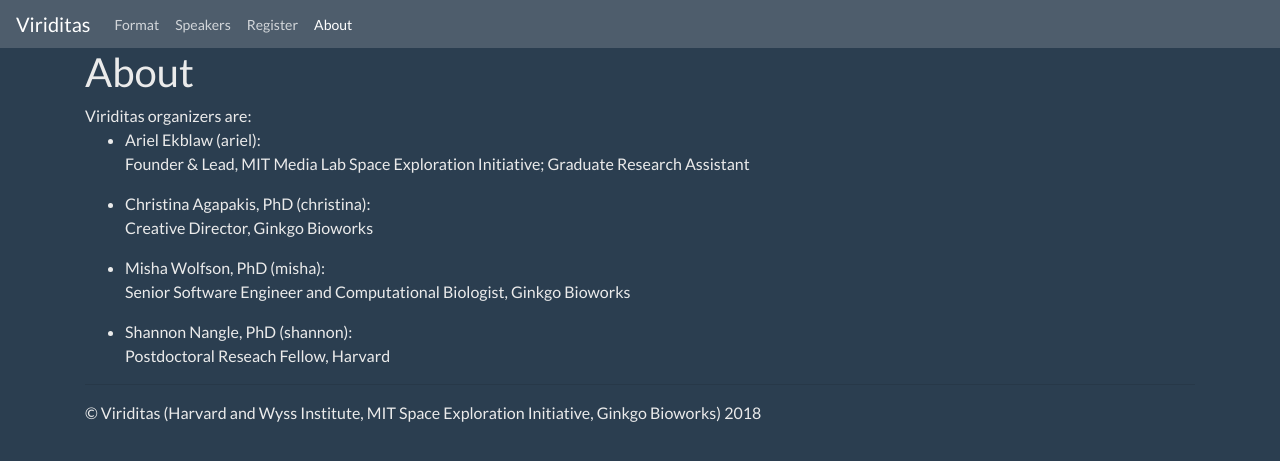
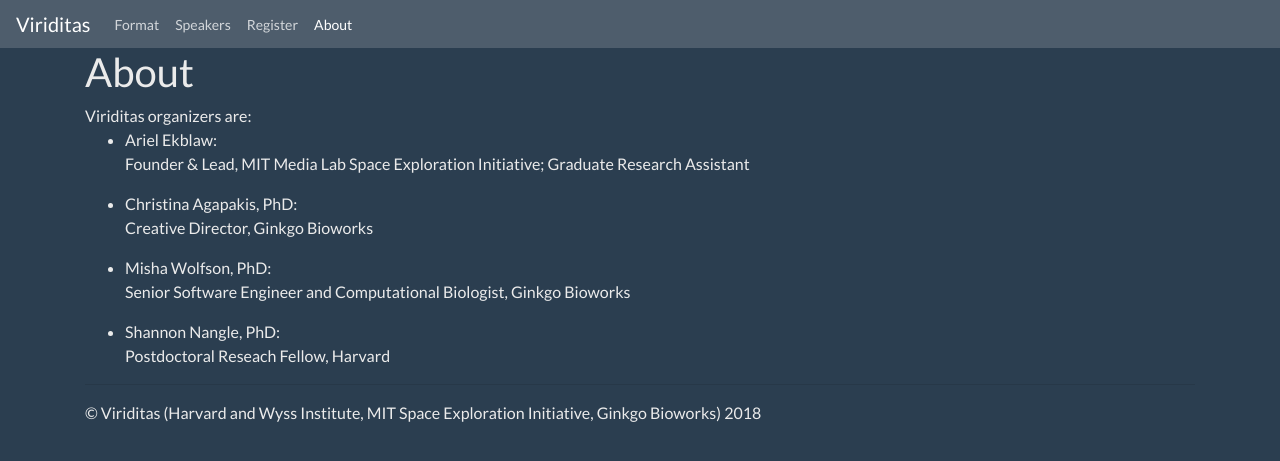
Before and after one commit to viriditas-org/viriditas-org.github.io, a Jekyll site: the page built from about.html, in a window 1280 px wide. Shown: the top 461 px of the page. Built offline with Jekyll 4.4.1, drawn with Linux system fonts in a browser that asks for light colours; nearby versions of some CDN libraries.

Commit message:
Update about.html

```diff
--- a/about.html
+++ b/about.html
@@ -9,7 +9,7 @@
 Viriditas organizers are:
 <ul>
 {% for organizer in site.about %}
-  <li>{{ organizer.name }} ({{ organizer.slug }}):
+  <li>{{ organizer.name }}:
     {{ organizer.content }}
   </li>
 {% endfor %}
```
